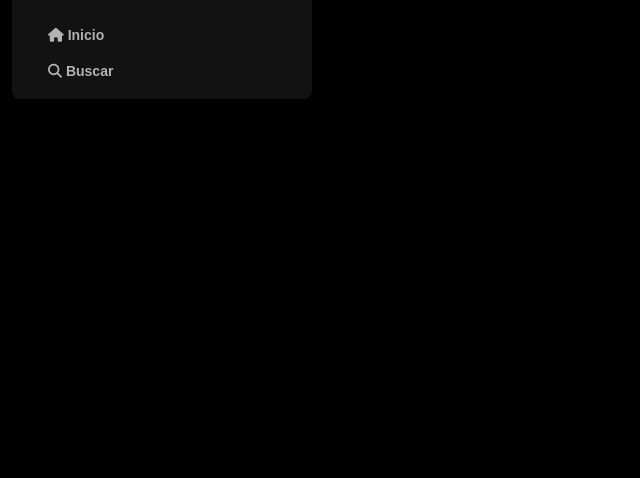
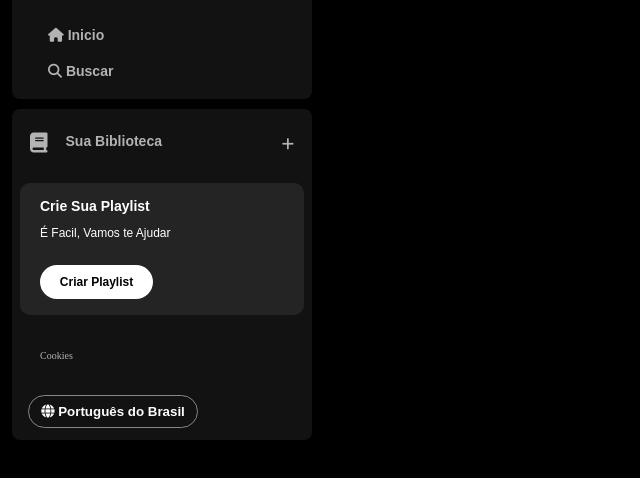
Before and after one commit to Josefjr/spotify_Jutsu_clone_das_sombras, a website: page index.html in a window 1280 px wide. Shown: the part 74-552 px from the top of the page, without its empty margins (0-640 px from the left). Drawn offline with Linux system fonts and the light colour scheme.

Commit message:
Jutsu Clone da Sombras Part2 add mais modulos menu lateral

```diff
--- a/index.html
+++ b/index.html
@@ -22,7 +22,6 @@
                     <img src="./assets/icons/logo-spotify.png" alt="logo do spotify">
                 </a>
             </div>
-                <div>
             <ul>
                 <li>
                     <a href="">
@@ -37,9 +36,40 @@
                     </a>
                 </li>
             </ul>
+        </nav>
+
+        <div class="library">
+            <div class="library__content">
+                <button class="library__button">
+                    <span class="fa fas fa-book"></span>
+                    <span>Sua Biblioteca</span>
+                </button>
+                <span class="fa fa-plus"></span>
+            </div>
+
+            <section class="section-playlist">
+                <div class="section-playlist__content">
+                    <span class="text title">Crie Sua Playlist</span>
+                    <span class="text subtitle">É Facil, Vamos te Ajudar</span>
+                    <button class="section-playlist__button">
+                        <span>Criar Playlist</span>
+                    </button>
+                </div>
+            </section>
+            <div class="cookies">
+                <a href="">Cookies</a>
+            </div>
+
+            <div class="languages">
+                <button class="languages__button">
+                    <span class="fa fa-globe"></span>
+                    <span>Português do Brasil</span>
+                </button>
             </div>
         </div>
-        </nav>
+
+
+    </div>
     </div>
 </body>
 
--- a/styles.css
+++ b/styles.css
@@ -44,3 +44,126 @@ body {
    font-size: 14px;
    font-family: "DM Sans", sans-serif;
 }
+
+.library {
+    background-color: #121212;
+    border-radius: 8px;
+    display: flex;
+    justify-content: space-between;
+    flex-direction: column;
+    padding: 4px 8px;
+    color: #b3b3b3;
+    font-weight: 600;
+    font-size: 14px;
+    margin-top: 10px;
+}
+
+.library .library__content {
+    display: flex;
+    justify-content: space-between;
+}
+
+.library .library__button {
+    display: flex;
+    margin-right: 10px;
+    color: #b3b3b3;
+    background-color: transparent;
+    border: 0px;
+    font-size: 14px;
+    font-weight: 700;
+    font-family: "DM Sans", sans-serif;
+    text-align: center;
+    text-decoration: none;
+    text-transform: none;
+    padding: 20px 10px;
+}
+
+.library .library__button .fa {
+    font-size: 20px;
+    margin-right: 10px;
+   /* font-weight: 300;*/
+    padding-right: 8px;
+}
+
+.library .library__content .fa-plus {
+    margin: 24px 10px;
+}
+
+.section-playlist {
+    display: flex;
+    align-items: flex-start;
+    justify-content: space-between;
+    gap: 20px;
+    background-color: #242424;
+    color: #b3b3b3;
+    font-weight: 600;
+    font-size: 14px;
+    margin: 8px 0px;
+    padding: 16px 20px;
+    border-radius: 10px;
+}
+
+.section-playlist .section-playlist__content {
+    display: flex;
+    flex-direction: column;
+}
+
+.section-playlist__content .text {
+    padding-bottom: 14px;
+    color: #fff;
+    font-family: "DM Sans", sans-serif;
+}
+
+.section-playlist__content .title {
+    font-weight: 700;
+}
+
+.section-playlist__content .subtitle {
+    font-weight: 500;
+    font-size: 12px;
+}
+
+.section-playlist__content .section-playlist__button {
+    display: flex;
+    justify-content: center;
+    background-color: #fff;
+    color: #000;
+    border-radius: 20px;
+    font-size: 12px;
+    font-weight: 700;
+    font-family: "DM Sans", sans-serif;
+    text-decoration: none;
+    text-transform: none;
+    padding: 10px;
+    margin-top: 12px;
+    border: 0px;
+    width: 113px;
+}
+
+.siderbar .cookies {
+    margin: 25px 20px;
+}
+
+.siderbar .cookies a {
+    color: #b3b3b3;
+    font-weight: 500;
+    font-size: 10px;
+    text-decoration: none;
+}
+
+.siderbar .cookies a:hover {
+    text-decoration: underline;
+}
+
+.languages .languages__button {
+    align-items: center;
+    background-color: transparent;
+    border: 1px solid #878787;
+    color: #fff;
+    font-weight: bold;
+    cursor: pointer;
+    width: 170px;
+    margin: 8px;
+    padding: 8px;
+    border-radius: 20px;
+}
```
Lines whose indentation alone changed are shown as unchanged.
